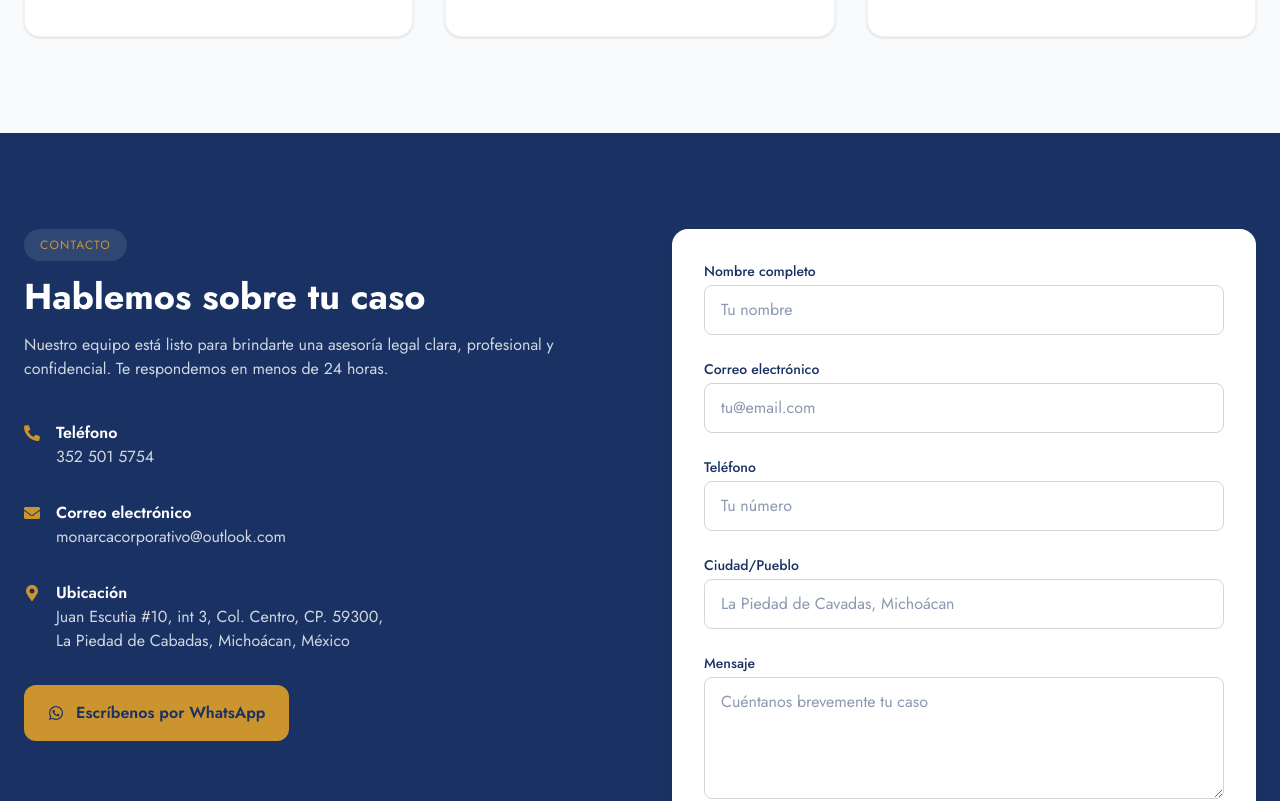
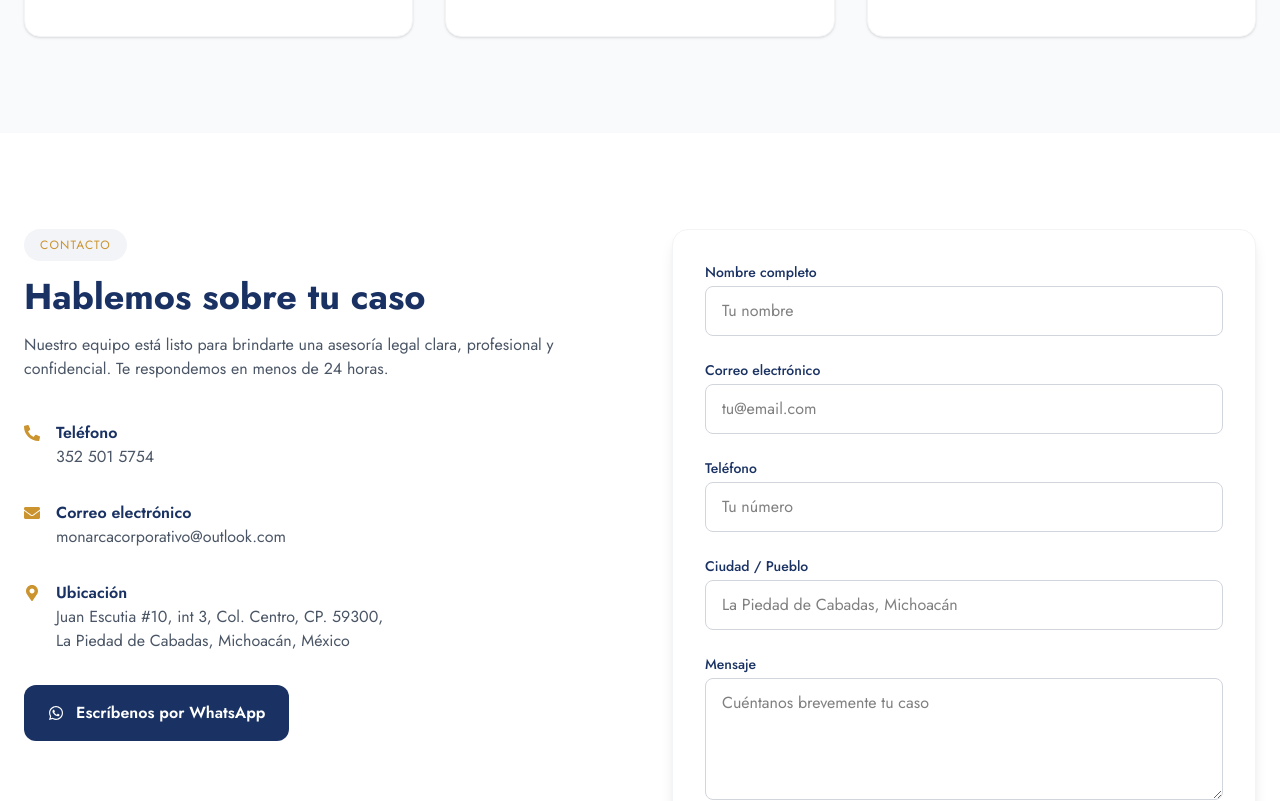
Before and after one commit to Koritek-MX/corporativo-monarca-landing-page, a React (Vite) app: page / in a window 1280 px wide. Shown: the part 6084-6885 px from the top of the page. Built offline with nearby package versions, Linux system fonts and the light colour scheme.

Commit message:
Change: Se cambio el color del componente contacto -@fernandobo681

```diff
--- a/src/components/sections/Contact.tsx
+++ b/src/components/sections/Contact.tsx
@@ -1,3 +1,163 @@
+// import {
+//   FaPhoneAlt,
+//   FaEnvelope,
+//   FaMapMarkerAlt,
+//   FaWhatsapp,
+// } from "react-icons/fa";
+
+// const Contact = () => {
+//   return (
+//     <section id="contacto" className="py-24 bg-primary text-white">
+//       <div className="max-w-7xl mx-auto px-6">
+
+//         {/* Grid */}
+//         <div className="grid grid-cols-1 lg:grid-cols-2 gap-16 items-start">
+
+//           {/* Left column */}
+//           <div>
+//             {/* Header */}
+//             <span className="inline-flex items-center mb-4 px-4 py-2 rounded-full bg-white/10 text-secondary text-xs tracking-widest uppercase">
+//               Contacto
+//             </span>
+
+//             <h2 className="text-3xl md:text-4xl font-bold mb-4">
+//               Hablemos sobre tu caso
+//             </h2>
+
+//             <p className="text-white/80 mb-10">
+//               Nuestro equipo está listo para brindarte una asesoría legal clara,
+//               profesional y confidencial.
+//               Te respondemos en menos de 24 horas.
+//             </p>
+
+//             {/* Info */}
+//             <div className="space-y-8">
+//               <div className="flex items-start gap-4">
+//                 <FaPhoneAlt className="text-secondary mt-1" />
+//                 <div>
+//                   <p className="font-semibold">Teléfono</p>
+//                   <a
+//                     href="tel:+523525015754"
+//                     className="text-white/80 hover:text-secondary transition"
+//                   >
+//                     352 501 5754
+//                   </a>
+//                 </div>
+//               </div>
+
+//               <div className="flex items-start gap-4">
+//                 <FaEnvelope className="text-secondary mt-1" />
+//                 <div>
+//                   <p className="font-semibold">Correo electrónico</p>
+//                   <a
+//                     href="mailto:monarcacorporativo@outlook.com"
+//                     className="text-white/80 hover:text-secondary transition"
+//                   >
+//                     monarcacorporativo@outlook.com
+//                   </a>
+//                 </div>
+//               </div>
+
+//               <div className="flex items-start gap-4">
+//                 <FaMapMarkerAlt className="text-secondary mt-1" />
+//                 <div>
+//                   <p className="font-semibold">Ubicación</p>
+//                   <p className="text-white/80">
+//                     Juan Escutia #10, int 3, Col. Centro, CP. 59300, <br />
+//                     La Piedad de Cabadas, Michoácan, México
+//                   </p>
+//                 </div>
+//               </div>
+
+//               {/* WhatsApp */}
+//               <a
+//                 href="https://wa.me/523525015754"
+//                 target="_blank"
+//                 rel="noopener noreferrer"
+//                 className="inline-flex items-center gap-3 bg-secondary text-primary font-semibold px-6 py-4 rounded-xl hover:bg-secondary/90 transition w-fit"
+//               >
+//                 <FaWhatsapp />
+//                 Escríbenos por WhatsApp
+//               </a>
+//             </div>
+//           </div>
+
+//           {/* Form */}
+//           <form
+//             className="bg-white rounded-2xl p-8 shadow-lg text-primary space-y-6"
+//             onSubmit={(e) => e.preventDefault()}
+//           >
+//             <div>
+//               <label className="block text-sm font-medium mb-1">
+//                 Nombre completo
+//               </label>
+//               <input
+//                 type="text"
+//                 placeholder="Tu nombre"
+//                 className="w-full border border-gray-300 rounded-lg px-4 py-3 focus:outline-none focus:ring-2 focus:ring-secondary"
+//               />
+//             </div>
+
+//             <div>
+//               <label className="block text-sm font-medium mb-1">
+//                 Correo electrónico
+//               </label>
+//               <input
+//                 type="email"
+//                 placeholder="tu@email.com"
+//                 className="w-full border border-gray-300 rounded-lg px-4 py-3 focus:outline-none focus:ring-2 focus:ring-secondary"
+//               />
+//             </div>
+
+//             <div>
+//               <label className="block text-sm font-medium mb-1">
+//                 Teléfono
+//               </label>
+//               <input
+//                 type="tel"
+//                 placeholder="Tu número"
+//                 className="w-full border border-gray-300 rounded-lg px-4 py-3 focus:outline-none focus:ring-2 focus:ring-secondary"
+//               />
+//             </div>
+
+//             <div>
+//               <label className="block text-sm font-medium mb-1">
+//                 Ciudad/Pueblo
+//               </label>
+//               <input
+//                 type="text"
+//                 placeholder="La Piedad de Cavadas, Michoácan"
+//                 className="w-full border border-gray-300 rounded-lg px-4 py-3 focus:outline-none focus:ring-2 focus:ring-secondary"
+//               />
+//             </div>
+
+//             <div>
+//               <label className="block text-sm font-medium mb-1">
+//                 Mensaje
+//               </label>
+//               <textarea
+//                 rows={4}
+//                 placeholder="Cuéntanos brevemente tu caso"
+//                 className="w-full border border-gray-300 rounded-lg px-4 py-3 focus:outline-none focus:ring-2 focus:ring-secondary"
+//               />
+//             </div>
+
+//             <button
+//               type="submit"
+//               className="w-full bg-primary text-white font-semibold py-4 rounded-xl hover:bg-primary/90 transition"
+//             >
+//               Enviar mensaje
+//             </button>
+//           </form>
+
+//         </div>
+//       </div>
+//     </section>
+//   );
+// };
+
+// export default Contact;
+
 import {
   FaPhoneAlt,
   FaEnvelope,
@@ -7,7 +167,7 @@ import {
 
 const Contact = () => {
   return (
-    <section id="contacto" className="py-24 bg-primary text-white">
+    <section id="contacto" className="py-24 bg-white">
       <div className="max-w-7xl mx-auto px-6">
 
         {/* Grid */}
@@ -16,15 +176,15 @@ const Contact = () => {
           {/* Left column */}
           <div>
             {/* Header */}
-            <span className="inline-flex items-center mb-4 px-4 py-2 rounded-full bg-white/10 text-secondary text-xs tracking-widest uppercase">
+            <span className="inline-flex items-center mb-4 px-4 py-2 rounded-full bg-primary/5 text-secondary text-xs tracking-widest uppercase">
               Contacto
             </span>
 
-            <h2 className="text-3xl md:text-4xl font-bold mb-4">
+            <h2 className="text-3xl md:text-4xl font-bold text-primary mb-4">
               Hablemos sobre tu caso
             </h2>
 
-            <p className="text-white/80 mb-10">
+            <p className="text-gray-600 mb-10">
               Nuestro equipo está listo para brindarte una asesoría legal clara,
               profesional y confidencial.
               Te respondemos en menos de 24 horas.
@@ -35,10 +195,10 @@ const Contact = () => {
               <div className="flex items-start gap-4">
                 <FaPhoneAlt className="text-secondary mt-1" />
                 <div>
-                  <p className="font-semibold">Teléfono</p>
+                  <p className="font-semibold text-primary">Teléfono</p>
                   <a
                     href="tel:+523525015754"
-                    className="text-white/80 hover:text-secondary transition"
+                    className="text-gray-600 hover:text-secondary transition"
                   >
                     352 501 5754
                   </a>
@@ -48,10 +208,12 @@ const Contact = () => {
               <div className="flex items-start gap-4">
                 <FaEnvelope className="text-secondary mt-1" />
                 <div>
-                  <p className="font-semibold">Correo electrónico</p>
+                  <p className="font-semibold text-primary">
+                    Correo electrónico
+                  </p>
                   <a
                     href="mailto:monarcacorporativo@outlook.com"
-                    className="text-white/80 hover:text-secondary transition"
+                    className="text-gray-600 hover:text-secondary transition"
                   >
                     monarcacorporativo@outlook.com
                   </a>
@@ -61,10 +223,10 @@ const Contact = () => {
               <div className="flex items-start gap-4">
                 <FaMapMarkerAlt className="text-secondary mt-1" />
                 <div>
-                  <p className="font-semibold">Ubicación</p>
-                  <p className="text-white/80">
+                  <p className="font-semibold text-primary">Ubicación</p>
+                  <p className="text-gray-600">
                     Juan Escutia #10, int 3, Col. Centro, CP. 59300, <br />
-                    La Piedad de Cabadas, Michoácan, México
+                    La Piedad de Cabadas, Michoacán, México
                   </p>
                 </div>
               </div>
@@ -74,7 +236,7 @@ const Contact = () => {
                 href="https://wa.me/523525015754"
                 target="_blank"
                 rel="noopener noreferrer"
-                className="inline-flex items-center gap-3 bg-secondary text-primary font-semibold px-6 py-4 rounded-xl hover:bg-secondary/90 transition w-fit"
+                className="inline-flex items-center gap-3 bg-primary text-white font-semibold px-6 py-4 rounded-xl hover:bg-primary/90 transition w-fit"
               >
                 <FaWhatsapp />
                 Escríbenos por WhatsApp
@@ -84,11 +246,11 @@ const Contact = () => {
 
           {/* Form */}
           <form
-            className="bg-white rounded-2xl p-8 shadow-lg text-primary space-y-6"
+            className="bg-white rounded-2xl p-8 shadow-lg border border-gray-100 space-y-6"
             onSubmit={(e) => e.preventDefault()}
           >
             <div>
-              <label className="block text-sm font-medium mb-1">
+              <label className="block text-sm font-medium text-primary mb-1">
                 Nombre completo
               </label>
               <input
@@ -99,7 +261,7 @@ const Contact = () => {
             </div>
 
             <div>
-              <label className="block text-sm font-medium mb-1">
+              <label className="block text-sm font-medium text-primary mb-1">
                 Correo electrónico
               </label>
               <input
@@ -110,7 +272,7 @@ const Contact = () => {
             </div>
 
             <div>
-              <label className="block text-sm font-medium mb-1">
+              <label className="block text-sm font-medium text-primary mb-1">
                 Teléfono
               </label>
               <input
@@ -121,18 +283,18 @@ const Contact = () => {
             </div>
 
             <div>
-              <label className="block text-sm font-medium mb-1">
-                Ciudad/Pueblo
+              <label className="block text-sm font-medium text-primary mb-1">
+                Ciudad / Pueblo
               </label>
               <input
                 type="text"
-                placeholder="La Piedad de Cavadas, Michoácan"
+                placeholder="La Piedad de Cabadas, Michoacán"
                 className="w-full border border-gray-300 rounded-lg px-4 py-3 focus:outline-none focus:ring-2 focus:ring-secondary"
               />
             </div>
 
             <div>
-              <label className="block text-sm font-medium mb-1">
+              <label className="block text-sm font-medium text-primary mb-1">
                 Mensaje
               </label>
               <textarea
```
